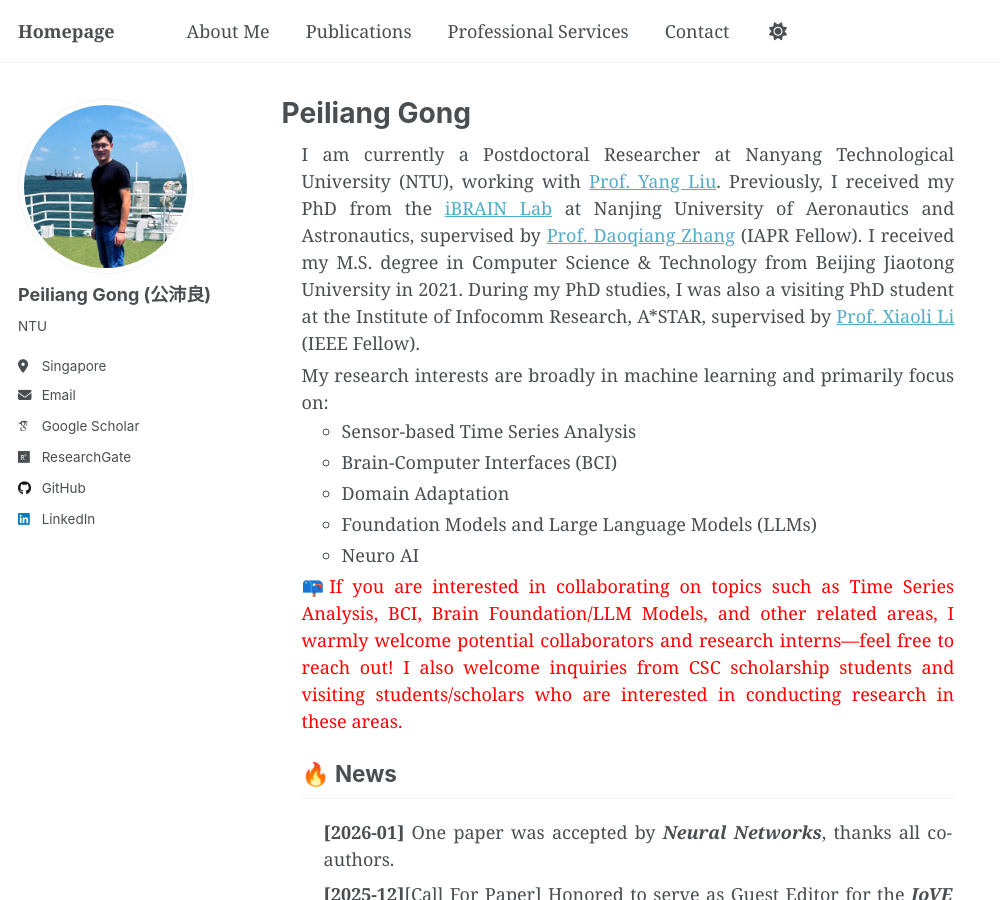
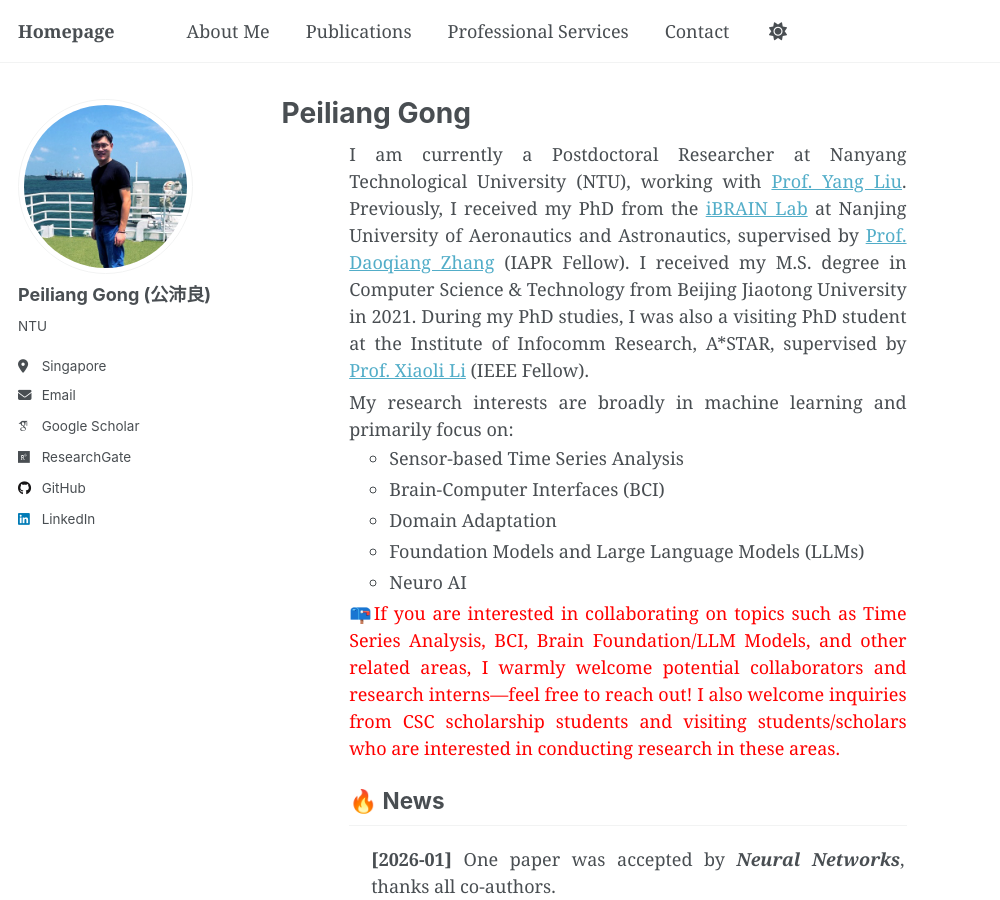
Before and after one commit to Tokenmw/Tokenmw.github.io, a Jekyll site: the page built from _pages/about.md, in a window 1280 px wide and 900 px high. Shown: the whole window, without its empty margins (0-1000 px from the left). Built offline with Jekyll 4.4.1, drawn with Linux system fonts in a browser that asks for light colours; some web fonts are replaced.

Commit message:
Update about.md

```diff
--- a/_pages/about.md
+++ b/_pages/about.md
@@ -17,7 +17,7 @@
 </style>
 
 <!-- 主容器：响应式宽度（推荐） -->
-<!-- <div style="max-width: min(90%, 1800px); margin: 0 auto; padding: 0 15px;"> -->
+<div style="max-width: min(90%, 1800px); margin: 0 auto; padding: 0 15px;">
 
 <!-- About Me -->
 <div style="text-align: justify;">
@@ -50,4 +50,4 @@
 <script type="text/javascript" id="clstr_globe" src="//clustrmaps.com/globe.js?d=5st2g4bl81qeCCobOUfMInvv1O7ym540NlzpNwnL1-I"></script>
 </div> -->
 </div>
-<!-- </div> -->
+</div>
```
